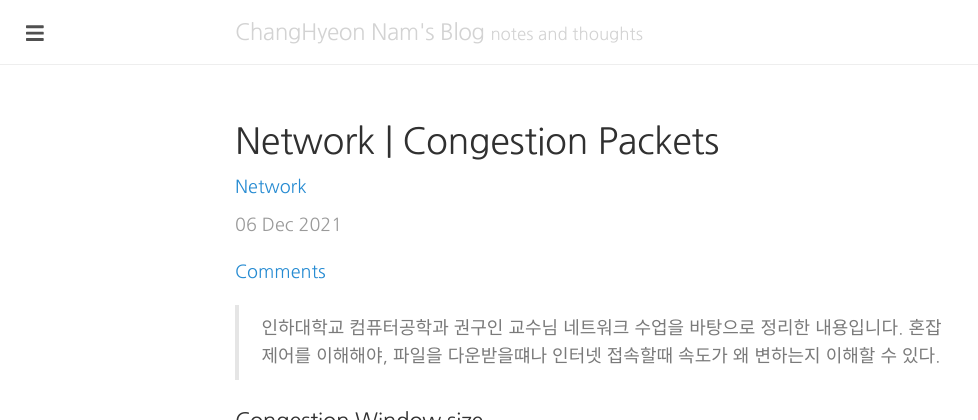
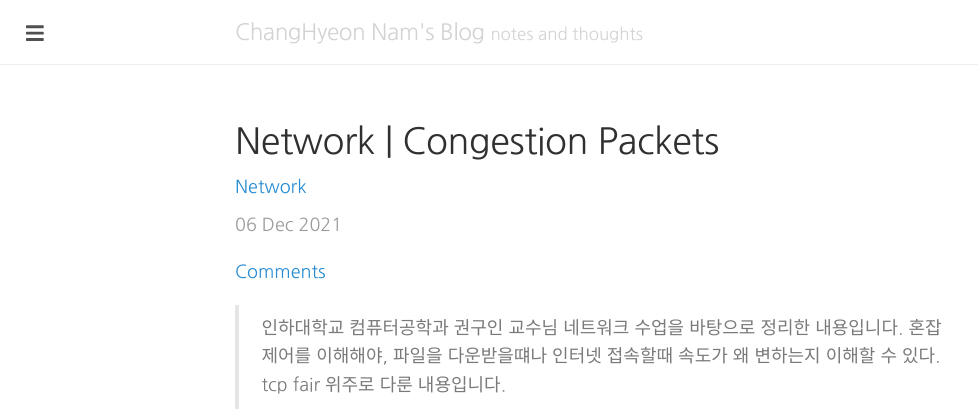
Before and after one commit to changhyeonnam/changhyeonnam.github.io, a Jekyll site: the page built from _posts/2021/2021-12-06-network_congestion.md, in a window 1280 px wide and 900 px high, cut to the strip 0-420 px from the top of the window. Shown: the whole strip, without its empty margins (0-978 px from the left). Built offline with Jekyll 4.4.1, drawn with Linux system fonts in a browser that asks for light colours; nearby versions of some CDN libraries; formulas are drawn with MathJax 3; comment, search, counter and statistics services are not loaded.

Commit message:
Update 2021-12-06-network_congestion.md

```diff
--- a/_posts/2021/2021-12-06-network_congestion.md
+++ b/_posts/2021/2021-12-06-network_congestion.md
@@ -8,7 +8,7 @@ use_math: true
 comments: true
 ---
 
-> 인하대학교 컴퓨터공학과 권구인 교수님 네트워크 수업을 바탕으로 정리한 내용입니다. 혼잡제어를 이해해야, 파일을 다운받을떄나 인터넷 접속할때 속도가 왜 변하는지 이해할 수 있다.
+> 인하대학교 컴퓨터공학과 권구인 교수님 네트워크 수업을 바탕으로 정리한 내용입니다. 혼잡제어를 이해해야, 파일을 다운받을떄나 인터넷 접속할때 속도가 왜 변하는지 이해할 수 있다. tcp fair 위주로 다룬 내용입니다.
 >
 
 ### Congestion Window size
```
